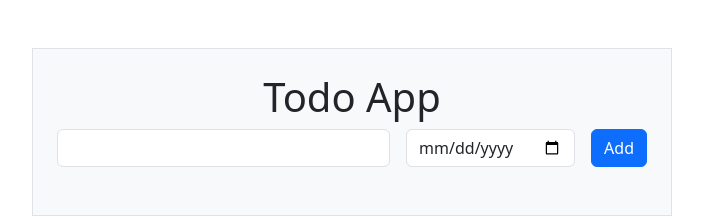
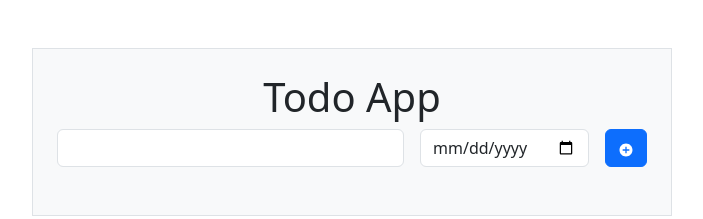
Before and after one commit to rujoybarai/Todo-app-version2, a React (Vite) app: page / in a window 1280 px wide. Shown: the top 219 px of the page, without its empty margins (288-991 px from the left). Built offline with nearby package versions, Linux system fonts and the light colour scheme.

Commit message:
2nd commit

```diff
--- a/package.json
+++ b/package.json
@@ -12,7 +12,8 @@
   "dependencies": {
     "bootstrap": "^5.3.8",
     "react": "^19.2.0",
-    "react-dom": "^19.2.0"
+    "react-dom": "^19.2.0",
+    "react-icons": "^5.5.0"
   },
   "devDependencies": {
     "@eslint/js": "^9.39.1",
--- a/src/components/Todoheading.jsx
+++ b/src/components/Todoheading.jsx
@@ -1,5 +1,6 @@
 import React from 'react'
 import { useState } from 'react';
+import { IoMdAddCircle } from "react-icons/io";
 
 export default function Todoheading({onAdtodo}) {
       let [showItem, setShowItem] = useState();
@@ -24,7 +25,7 @@ export default function Todoheading({onAdtodo}) {
       <div>
         <input type="date" value={itemDate} className='form-control' onChange={(e) => setItemDate(e.target.value)} />
       </div>
-      <button className='btn btn-primary' onClick={handleAddItem}>Add</button>
+      <button className='btn btn-primary' onClick={handleAddItem}><IoMdAddCircle /></button>
     </div>
   )
 }
--- a/src/components/Todoitem.jsx
+++ b/src/components/Todoitem.jsx
@@ -1,4 +1,5 @@
 import React from 'react'
+import { MdDelete } from "react-icons/md";
 
 
 export default function Todoitem({todoList,onDeleteItem}) {
@@ -14,7 +15,7 @@ export default function Todoitem({todoList,onDeleteItem}) {
            <li className='d-flex justify-content-evenly align-items-center border p-2 mb-2 bg-white mt-3 rounded'  key={index}>
            <span className='fs-6 pl-5 flex-grow-1 ' >{item.showItem}</span>
             <span className='fs-6 pl-5 flex-grow-1' >{item.itemDate}</span>
-           <button className='btn btn-danger' onClick={() => onDeleteItem(index)}>Delete</button>
+           <button className='btn btn-danger' onClick={() => onDeleteItem(index)}><MdDelete /></button>
         </li>
 
 
```
Also changed, not shown: 1 other file (tests, documents, lock files or other folders).
